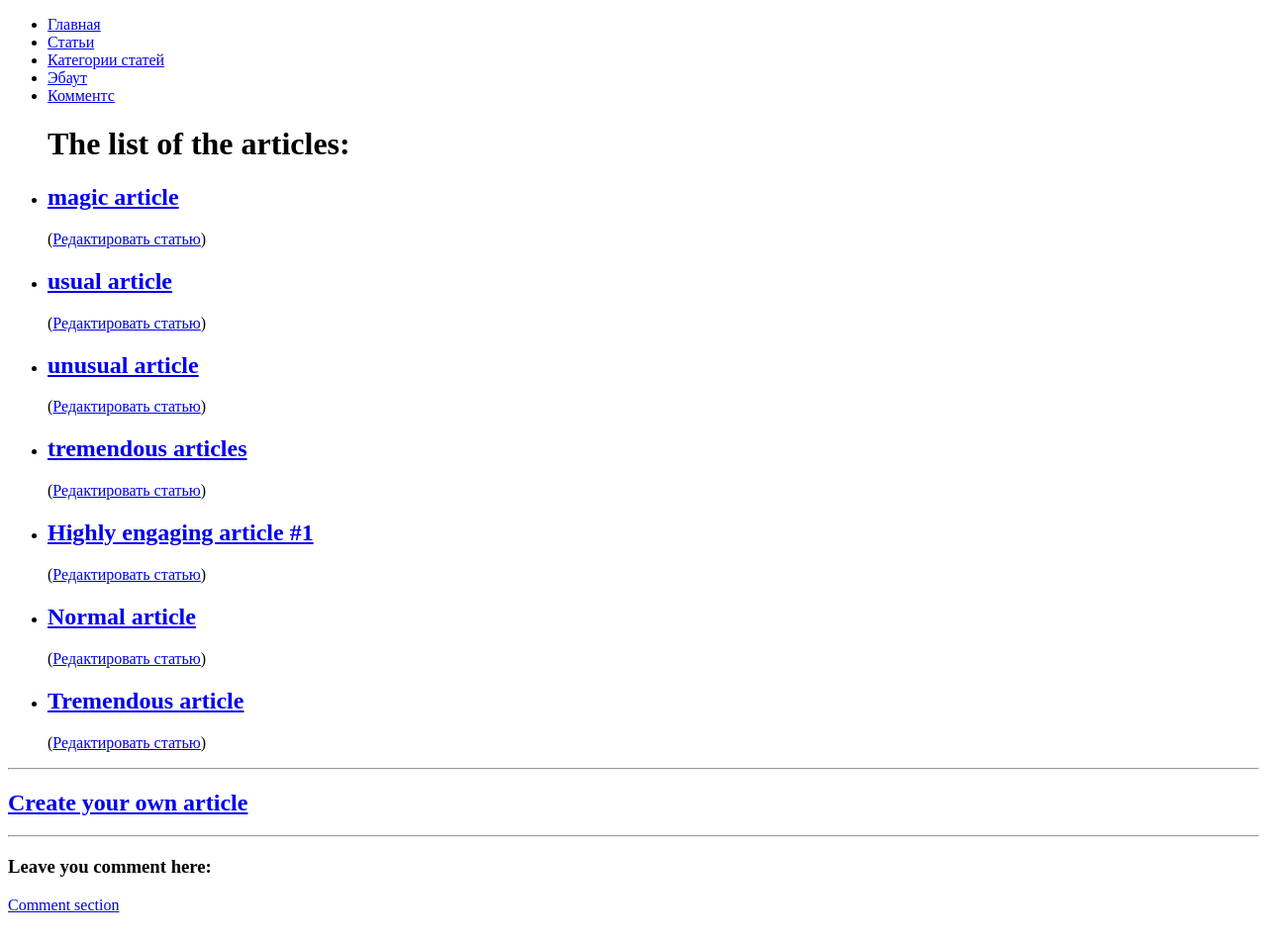
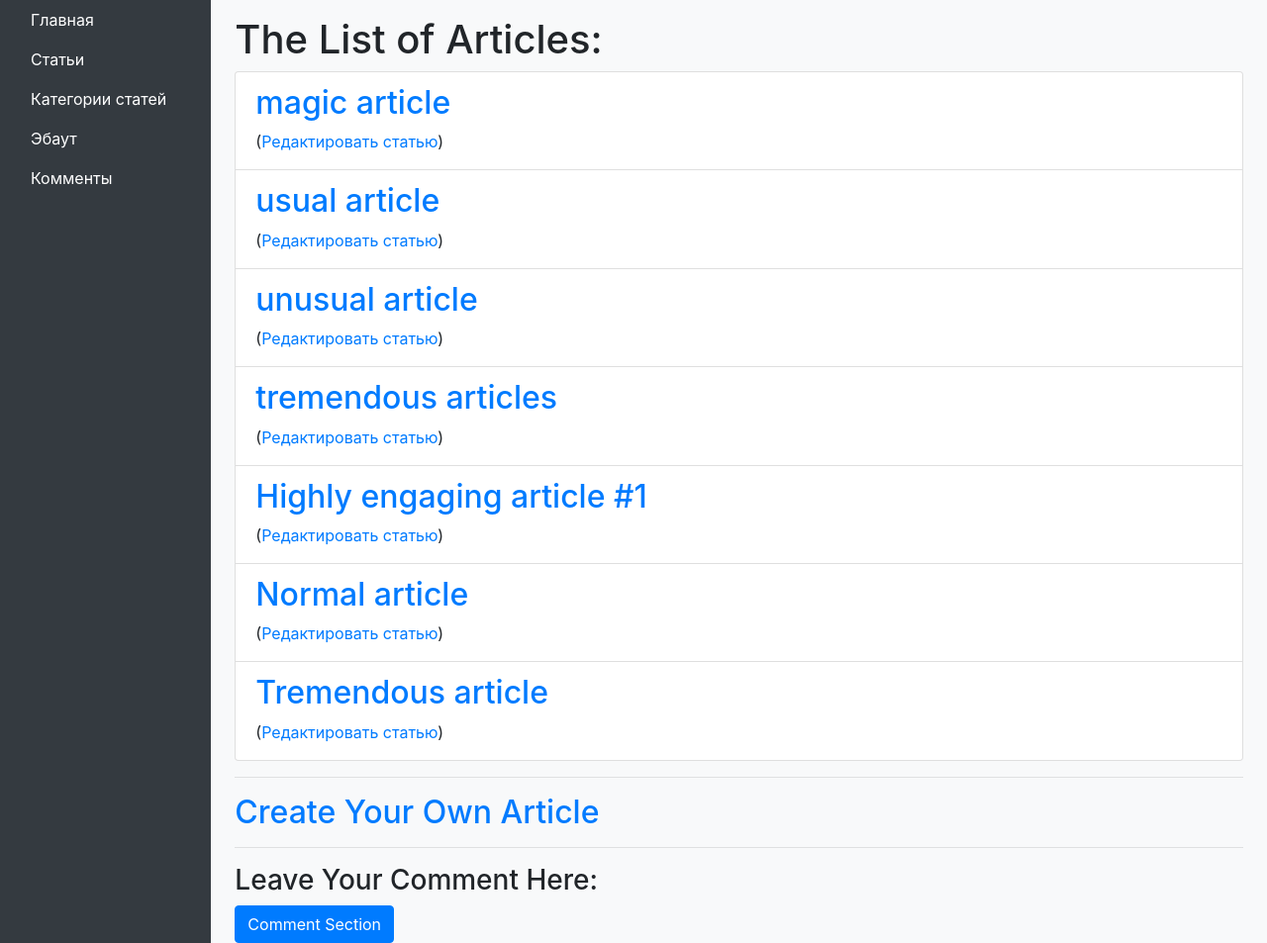
Before and after one commit to alllexxx1/django_blog, a Django app: page /articles/ in a window 1280 px wide. Shown: the whole page at 99% size. Before the commit the page ends 922 px from the top, so only its background shows below. Run offline with Django 4.2, Linux system fonts and the light colour scheme; data comes from the database, SQL or seed files in the repository; both versions use the stored data as it was after the commit; some libraries are stand-ins or nearby versions.

Commit message:
add bootstrap to html

```diff
--- a/django_blog/templates/articles/delete.html
+++ b/django_blog/templates/articles/delete.html
@@ -1,5 +1,5 @@
 <form action="{% url 'article_delete' id=article.id %}" method="post"
-onsubmit="return confirm('Are you sure you want to delete school? This action cannot be undone.');">>
+      onsubmit="return confirm('Are you sure you want to delete this article? This action cannot be undone.');">
     {% csrf_token %}
-    <input type="submit" value="DELETE">
+    <button type="submit" class="btn btn-danger">DELETE</button>
 </form>
--- a/django_blog/templates/articles/index.html
+++ b/django_blog/templates/articles/index.html
@@ -2,23 +2,37 @@
 
 {% block content %}
     {% if messages %}
-<ul class="messages">
+        <div class="messages-container">
+            <ul class="messages list-group">
                 {% for message in messages %}
-        <li>{{ message }}</li>
+                    <li class="list-group-item">{{ message }}</li>
                 {% endfor %}
             </ul>
+        </div>
     {% endif %}
-<ul>
-    <h1>The list of the articles:</h1>
+
+    <div class="articles-container">
+        <h1>The List of Articles:</h1>
+        <ul class="list-group">
             {% for article in articles %}
-            <li><h2><a href="{% url 'articles_detail' article.id %}">{{ article.name }}</a></h2>
+                <li class="list-group-item">
+                    <h2>
+                        <a href="{% url 'articles_detail' article.id %}">{{ article.name }}</a>
+                    </h2>
+                    <p class="mb-1">
                         (<a href="{% url 'article_update' article.id %}">Редактировать статью</a>)
+                    </p>
                 </li>
             {% endfor %}
         </ul>
         <hr>
-<h2><a href="{% url 'article_create' %}">Create your own article</a></h2>
+
+        <h2>
+            <a href="{% url 'article_create' %}">Create Your Own Article</a>
+        </h2>
         <hr>
-<h3>Leave you comment here:</h3>
-<a href="{% url 'comment_create' %}">Comment section</a>
+
+        <h3>Leave Your Comment Here:</h3>
+        <a href="{% url 'comment_create' %}" class="btn btn-primary">Comment Section</a>
+    </div>
 {% endblock %}
--- a/django_blog/templates/base.html
+++ b/django_blog/templates/base.html
@@ -1,22 +1,82 @@
 <!DOCTYPE html>
 <html lang="en">
+
 <head>
     <title>{% block title %}Django{% endblock %}</title>
+    <!-- Add Bootstrap CDN -->
+    <link href="https://stackpath.bootstrapcdn.com/bootstrap/4.3.1/css/bootstrap.min.css" rel="stylesheet">
+    <!-- You can update the Bootstrap version as needed -->
+    <style>
+        body {
+            background-color: #f8f9fa;
+        }
+
+        #sidebar {
+            background-color: #343a40;
+            color: #ffffff;
+        }
+
+        #sidebar a {
+            color: #ffffff;
+        }
+
+        #sidebar a:hover {
+            color: #007bff;
+        }
+    </style>
 </head>
+
 <body>
-<div id="sidebar">
-    {% block sidebar %}
-        <ul>
-            <li><a href="{% url 'index' %}">Главная</a></li>
-            <li><a href="{% url 'articles_index' %}">Статьи</a></li>
-            <li><a href="{% url 'categories_index' %}">Категории статей</a></li>
-            <li><a href="{% url 'about' %}">Эбаут</a></li>
-            <li><a href="{% url 'comments_index' %}">Комментс</a></li>
-        </ul>
-    {% endblock %}
-</div>
-<div id="content">
-    {% block content %}{% endblock %}
-</div>
+    <div class="container-fluid">
+        <div class="row">
+            <!-- Sidebar -->
+            <nav id="sidebar" class="col-md-3 col-lg-2 d-md-block sidebar">
+                {% block sidebar %}
+                <div class="sidebar-sticky">
+                    <ul class="nav flex-column">
+                        <li class="nav-item">
+                            <a class="nav-link" href="{% url 'index' %}">
+                                Главная
+                            </a>
+                        </li>
+                        <li class="nav-item">
+                            <a class="nav-link" href="{% url 'articles_index' %}">
+                                Статьи
+                            </a>
+                        </li>
+                        <li class="nav-item">
+                            <a class="nav-link" href="{% url 'categories_index' %}">
+                                Категории статей
+                            </a>
+                        </li>
+                        <li class="nav-item">
+                            <a class="nav-link" href="{% url 'about' %}">
+                                Эбаут
+                            </a>
+                        </li>
+                        <li class="nav-item">
+                            <a class="nav-link" href="{% url 'comments_index' %}">
+                                Комменты
+                            </a>
+                        </li>
+                    </ul>
+                </div>
+                {% endblock %}
+            </nav>
+
+            <!-- Content -->
+            <main role="main" class="col-md-9 ml-sm-auto col-lg-10 px-4">
+                <div id="content" class="pt-3">
+                    {% block content %}{% endblock %}
+                </div>
+            </main>
+        </div>
+    </div>
+
+    <!-- Bootstrap JS and Popper.js (required for Bootstrap components) -->
+    <script src="https://code.jquery.com/jquery-3.3.1.slim.min.js"></script>
+    <script src="https://cdnjs.cloudflare.com/ajax/libs/popper.js/1.14.7/umd/popper.min.js"></script>
+    <script src="https://stackpath.bootstrapcdn.com/bootstrap/4.3.1/js/bootstrap.min.js"></script>
 </body>
+
 </html>
```
Also changed, not shown: django_blog/templates/about.html (+5 -3 lines), django_blog/templates/articles/article.html (+11 -7 lines), django_blog/templates/articles/article_create.html (+12 -8 lines), django_blog/templates/articles/article_edit.html (+12 -8 lines), django_blog/templates/articles/comment_form.html (+11 -7 lines), django_blog/templates/articles/comments.html (+10 -5 lines), django_blog/templates/articles/errors.html (+7 -7 lines), django_blog/templates/categories/category.html (+9 -5 lines), django_blog/templates/categories/index.html (+7 -5 lines), db.sqlite3. Lines whose indentation alone changed are shown as unchanged.
